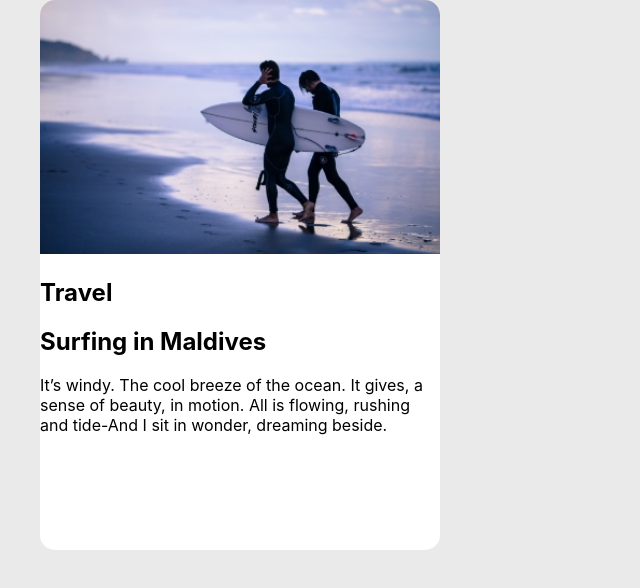
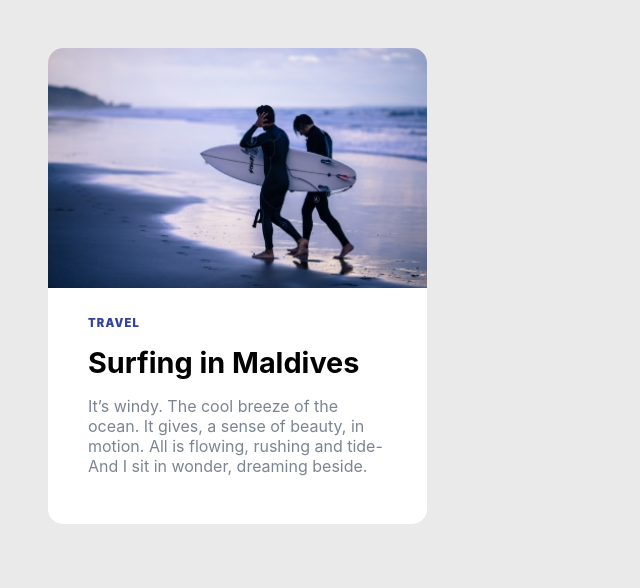
Before and after one commit to rts-cmk-wu04/react-komponenter-bqardi, a React (Create React App) app: page / in a window 1280 px wide. Shown: the top 588 px of the page, without its empty margins (0-640 px from the left). Built offline with nearby package versions, Linux system fonts and the light colour scheme.

Commit message:
Travel component added

```diff
--- a/src/App.css
+++ b/src/App.css
@@ -1,5 +1,6 @@
 body{
   background-color: #EAEAEA;
+  padding: 3em;
 }
 
 .Cards {
@@ -7,5 +8,6 @@ body{
   margin: 0 auto;
   display: grid;
   grid-template-columns: repeat(12, 1fr);
-  grid-auto-rows: 110px;
+  grid-auto-rows: 76px;
+  gap: 1.5em;
 }
--- a/src/App.js
+++ b/src/App.js
@@ -1,6 +1,7 @@
 import { useEffect, useState } from 'react';
 import './App.css';
 import Card from './components/Card';
+import Travel from './components/Travel';
 
 function App() {
   var [details, setDetails] = useState({});
@@ -14,10 +15,7 @@ function App() {
   return (
     <section className="Cards">
       <Card details={details.travel}>
-        <img src={`./images/${details.travel?.content[0].images[0]}`} alt="Travel" style={{width: "100%"}}/>
-        <h2>{details.travel?.title}</h2>
-        <h1>{details.travel?.content[0].title}</h1>
-        <p>{details.travel?.content[0].text}</p>
+        <Travel travel={details.travel}/>
       </Card>
     </section>
   );
--- /dev/null
+++ b/src/components/Travel.css
@@ -0,0 +1,24 @@
+.Travel{
+
+}
+.Travel__image{
+    width: 100%;
+}
+.Travel__content{
+    padding: 1.5em 2.5em;
+}
+.Travel__category{
+    margin-top: 0;
+    font-size: 0.7em;
+    text-transform: uppercase;
+    letter-spacing: 0.1em;
+    font-weight: 1000;
+    color: #33439B;
+}
+.Travel__title{
+    font-size: 1.8em;
+    margin: 0.5em 0;
+}
+.Travel__text{
+    color: #7B8591;
+}
--- /dev/null
+++ b/src/components/Travel.js
@@ -0,0 +1,16 @@
+import "./Travel.css";
+
+function Travel({travel}){
+    return (
+        <div className="Travel">
+            <img className="Travel__image" src={`./images/${travel?.content[0].images[0]}`} alt="Travel"/>
+            <div className="Travel__content">
+                <h2 className="Travel__category">{travel?.title}</h2>
+                <h1 className="Travel__title">{travel?.content[0].title}</h1>
+                <p className="Travel__text">{travel?.content[0].text}</p>
+            </div>
+        </div>
+    );
+}
+
+export default Travel;
```
Also changed, not shown: 1 other file (tests, documents, lock files or other folders).
